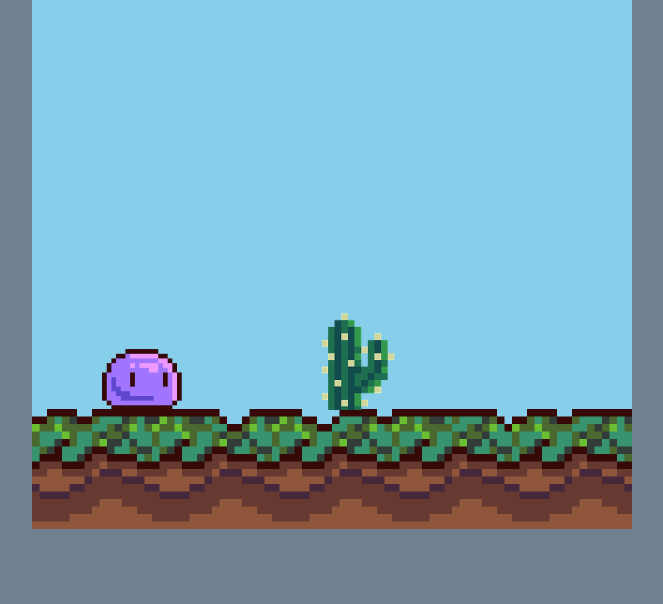
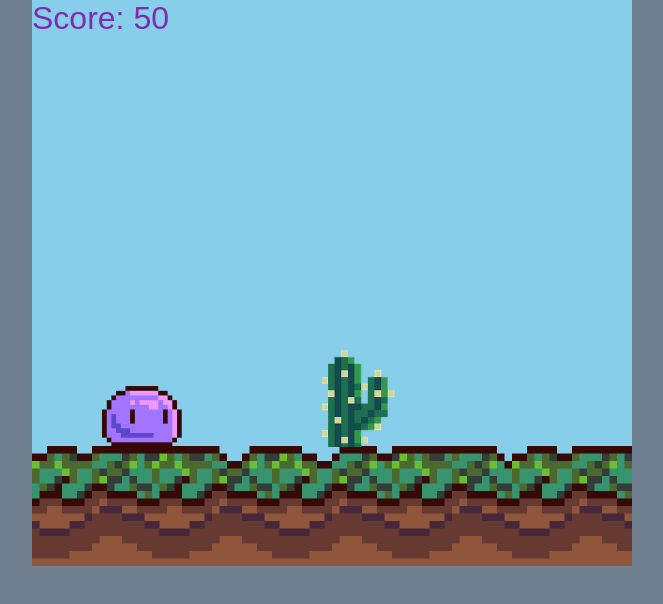
Before and after one commit to sclair85/personal-project, a plain HTML site: page game1.html in a window 1280 px wide. Shown: the whole page, without its empty margins (308-971 px from the left). Drawn offline with Linux system fonts and the light colour scheme.

Commit message:
add score counter for game 1

```diff
--- a/game1.html
+++ b/game1.html
@@ -10,6 +10,7 @@
 <body>
   <div class="game-1-container">
     <div id="gameBoard">
+      <div id="score">0</div>
       <div id="slime">
       </div>
         <img class="ground" src="images/bounce-images/Sprite-0001.png" alt="">
--- a/game1.js
+++ b/game1.js
@@ -1,5 +1,7 @@
 const slime = document.getElementById('slime');
+const score = document.getElementById('score');
 const obstacle = document.getElementById('obstacle');
+let timer = 0;
 
 const bounceOn = function() {
   slime.classList.add('bounce-effect');
@@ -10,6 +12,12 @@ const bounceOff = function() {
   slime.classList.remove('bounce-effect');
 }
 
-document.addEventListener('keydown', function() {
-  bounceOn();
-})
+
+const scoreTimer = function() {
+  timer++;
+  score.textContent = `Score: ${timer}`;
+}
+
+setInterval(scoreTimer, 100);
+
+document.addEventListener('keydown', bounceOn);
--- a/style.css
+++ b/style.css
@@ -146,12 +146,9 @@ body {
 }
 
 @keyframes playFrames {
-
-  /* 0% {background-position: 750px}  */
   0% {top: 155px}
   30% {top: 100px}
   70% {top: 155px}
-  /* 75% {background-position: -750px} */
   100% {background-position: -1500px}
 }
 
@@ -175,6 +172,9 @@ body {
   100% {left: -20px}
 }
 
+#score {
+  font-size: 2rem;
+}
 
                     /* ========================================================= */
                     /* |            F O O T E R        S T Y L E S             | */
```
